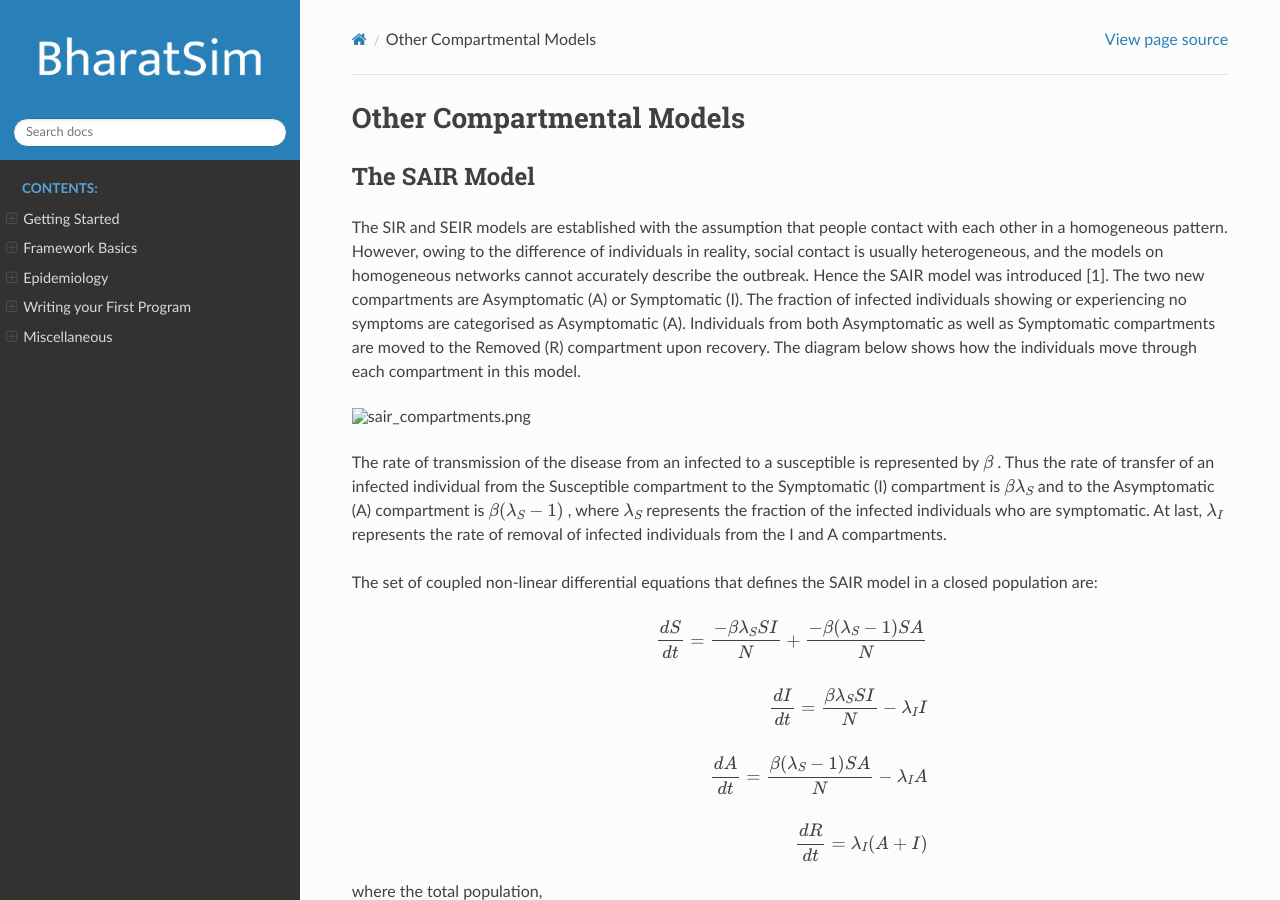
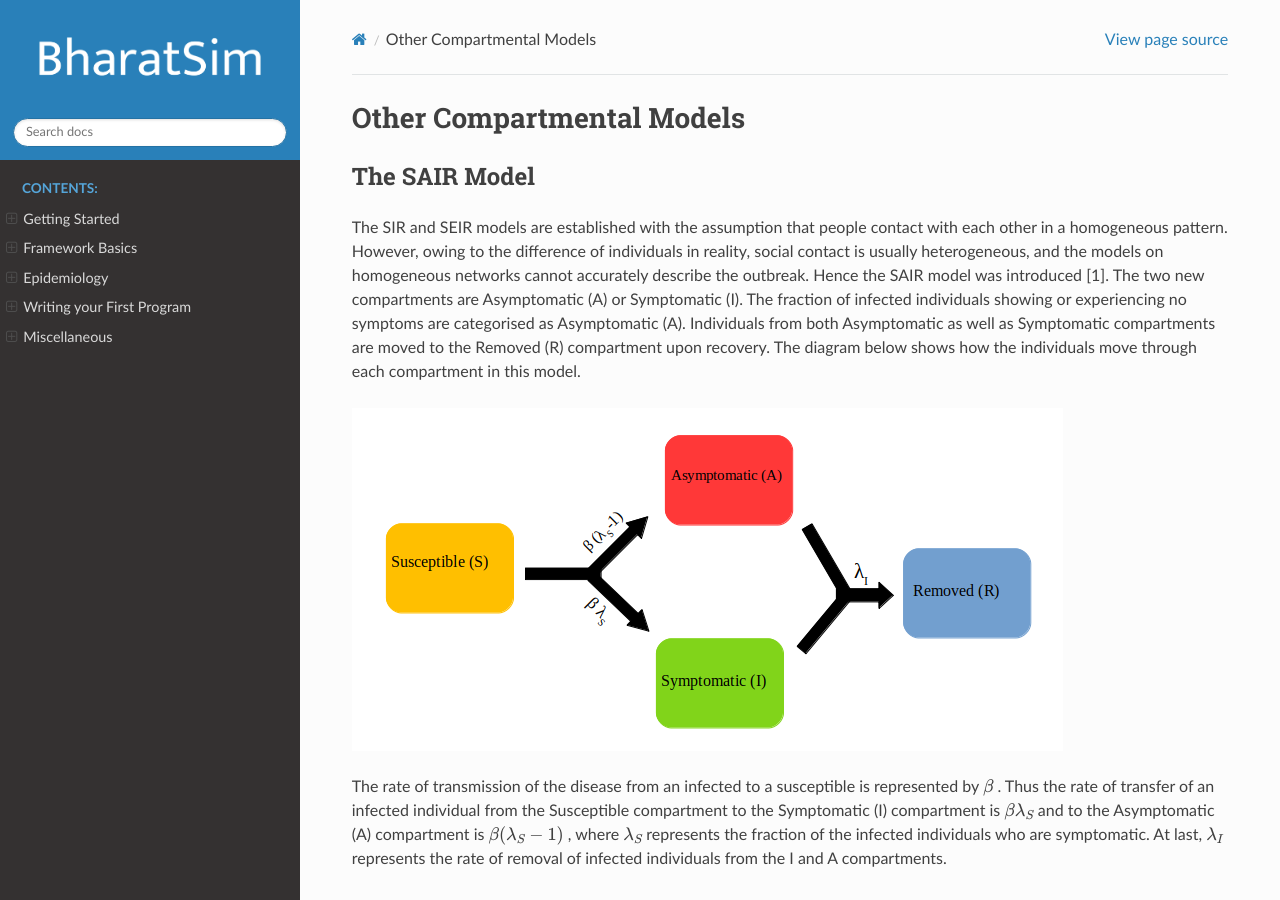
Before and after one commit to aleena-jose/bharatsim-tutorial, a Sphinx documentation site: the page built from source/other_compartmental_models_SAIR.rst, in a window 1280 px wide and 900 px high. Built offline with Sphinx 7.4.7 and the Read the Docs theme 2.0.0, drawn with Linux system fonts in a browser that asks for light colours.

Commit message:
Update other_compartmental_models_SAIR.rst

```diff
--- a/source/other_compartmental_models_SAIR.rst
+++ b/source/other_compartmental_models_SAIR.rst
@@ -10,7 +10,7 @@ the SAIR model was introduced [1]. The two new compartments are Asymptomatic (A)
 no symptoms are categorised as Asymptomatic (A). Individuals from both Asymptomatic as well as Symptomatic compartments are moved to the Removed (R) compartment
 upon recovery. The diagram below shows how the individuals move through each compartment in this model.
 
-.. image:: /sair_compartments.png
+.. image:: _static/images/sair_compartments.png
 
 The rate of transmission of the disease from an infected to a susceptible is represented by :math:`{\beta}` . Thus the rate of transfer of an infected individual
 from the Susceptible compartment to the Symptomatic (I) compartment is :math:`{\beta}{\lambda_S}` and to the Asymptomatic (A) compartment is :math:`{\beta}({\lambda_S-1})`
```
Also changed, not shown: other parts of source/other_compartmental_models_SAIR.rst (+1 -1 lines).
